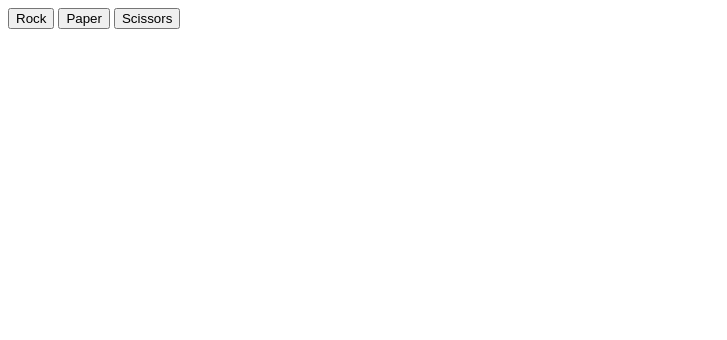
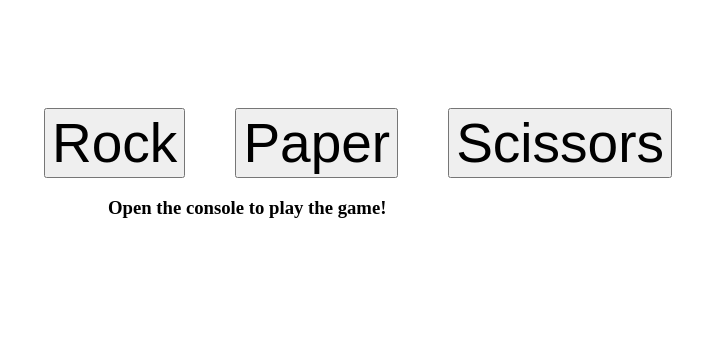
Before and after one commit to nour-rb/Rock-Paper-Scissors, a plain HTML site: page index.html in a window 1280 px wide. Shown: the whole page, without its empty margins (0-727 px from the left). Drawn offline with Linux system fonts and the light colour scheme.

Commit message:
feat: fix layout and add an h3

```diff
--- a/index.html
+++ b/index.html
@@ -12,6 +12,8 @@
         <button id="paper">Paper</button>
         <button id="scissors">Scissors</button>
     </div>
+    <h3>Open the console to play the game!</h3>
+
 
     <script src="script.js"></script>
 </body>
--- a/style.css
+++ b/style.css
@@ -0,0 +1,15 @@
+body {
+    padding: 100px;
+    max-width: 500px;
+}
+#container {
+    display: flex;
+    flex-direction: row;
+    justify-content: center;
+    align-items: center;
+    gap: 50px;
+}
+
+button {
+    font-size: 55px;
+}
```
